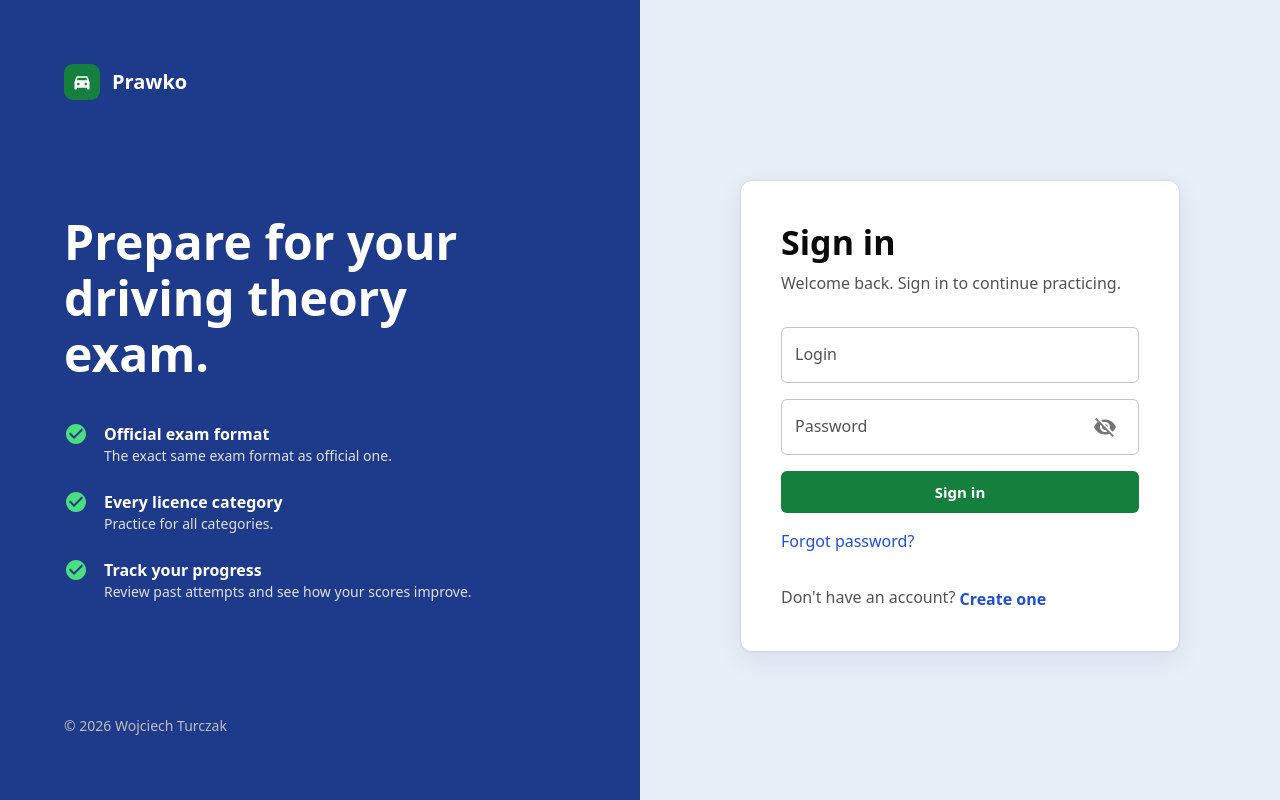
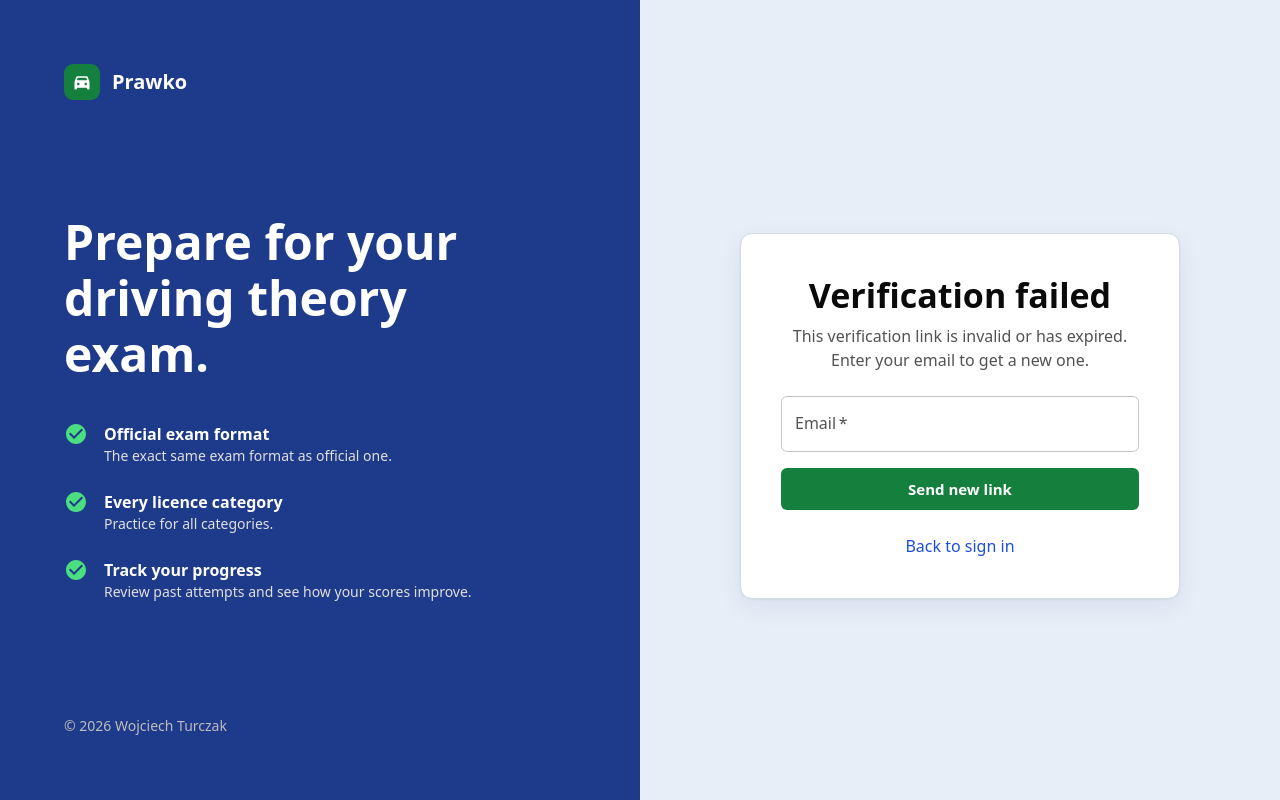
Before and after one commit to Laska254/prawko-web, a React (Vite) app: page /auth/verify in a window 1280 px wide. Before the commit this address led to /auth. Built offline with nearby package versions, Linux system fonts and the light colour scheme.

Commit message:
verify email and resend verify link

```diff
--- a/src/App.tsx
+++ b/src/App.tsx
@@ -5,6 +5,7 @@ import {ChangePassword} from "./component/ChangePassword.tsx";
 import {HomePage} from "./page/HomePage.tsx";
 import {RequireAuth} from "./component/RequireAuth.tsx";
 import {ExamPage} from "./page/ExamPage.tsx";
+import {VerifyEmailPage} from "./page/VerifyEmailPage.tsx";
 
 function App() {
 
@@ -16,6 +17,7 @@ function App() {
                     <Route path="/exam" element={<ExamPage/>}/>
                 </Route>
                 <Route path="/auth" element={<AuthPage/>}/>
+                <Route path="/auth/verify" element={<VerifyEmailPage/>}/>
                 <Route path="/change-password" element={<ChangePassword/>}/>
                 <Route path="*" element={<Navigate to="/auth" replace/>}/>
             </Routes>
--- /dev/null
+++ b/src/component/ResendVerificationForm.tsx
@@ -0,0 +1,45 @@
+import {useRef, useState} from "react";
+import {Alert, type AlertColor, Button, Stack, TextField} from "@mui/material";
+import {resendVerification} from "../requests.tsx";
+
+type ResendStatus = "idle" | "sending" | "sent" | "error";
+
+const STATUS_ALERTS: Partial<Record<ResendStatus, {severity: AlertColor; message: string}>> = {
+    sent: {severity: "success", message: "If an unverified account uses this email, a new link is on its way."},
+    error: {severity: "error", message: "Couldn't send a new link. Please try again later."},
+};
+
+export function ResendVerificationForm() {
+    const emailRef = useRef<HTMLInputElement>(null);
+    const [status, setStatus] = useState<ResendStatus>("idle");
+
+    function onSubmit(e: React.FormEvent): void {
+        e.preventDefault();
+        setStatus("sending");
+        resendVerification({email: emailRef.current?.value ?? ''})
+            .then(() => setStatus("sent"))
+            .catch(() => setStatus("error"));
+    }
+
+    const alert = STATUS_ALERTS[status];
+
+    return (
+        <form onSubmit={onSubmit} style={{width: "100%"}}>
+            <Stack spacing={2}>
+                {alert && <Alert severity={alert.severity}>{alert.message}</Alert>}
+                <TextField
+                    label="Email"
+                    type="email"
+                    inputRef={emailRef}
+                    placeholder="Email"
+                    required
+                    fullWidth
+                />
+                <Button variant="contained" color="secondary" type="submit" fullWidth size="large"
+                        disabled={status === "sending"}>
+                    Send new link
+                </Button>
+            </Stack>
+        </form>
+    );
+}
--- /dev/null
+++ b/src/interface/dto/ResendVerificationDto.tsx
@@ -0,0 +1,3 @@
+export interface ResendVerificationDto {
+    readonly email: string;
+}
--- /dev/null
+++ b/src/interface/dto/VerifyEmailDto.tsx
@@ -0,0 +1,3 @@
+export interface VerifyEmailDto {
+    readonly token: string;
+}
--- /dev/null
+++ b/src/page/VerifyEmailPage.tsx
@@ -0,0 +1,58 @@
+import {useEffect, useRef, useState} from "react";
+import {Box, CircularProgress, Link, Stack, Typography} from "@mui/material";
+import {Link as RouterLink, useNavigate, useSearchParams} from "react-router";
+import {verifyEmail} from "../requests.tsx";
+import {AuthPagePanel} from "../component/AuthPagePanel.tsx";
+import {ResendVerificationForm} from "../component/ResendVerificationForm.tsx";
+import {Logo} from "../component/Logo.tsx";
+
+export function VerifyEmailPage() {
+    const [searchParams] = useSearchParams();
+    const token = searchParams.get("token");
+    const [isFailed, setIsFailed] = useState(!token);
+    const isSentRef = useRef(false);
+    const navigate = useNavigate();
+
+    useEffect(() => {
+        if (!token || isSentRef.current) return;
+        isSentRef.current = true;
+        verifyEmail({token})
+            .then(() => navigate("/auth", {replace: true}))
+            .catch(() => setIsFailed(true));
+    }, [token, navigate]);
+
+    return (
+        <Box display="grid" gridTemplateColumns={{xs: "1fr", md: "1fr 1fr"}} minHeight="100vh">
+            <AuthPagePanel/>
+            <Stack alignItems="center" justifyContent="center" spacing={4} px={2} py={6}>
+                <Box display={{md: "none"}}>
+                    <Logo/>
+                </Box>
+                <Stack spacing={3} alignItems="center" textAlign="center" width="100%" maxWidth={440}
+                       p={{xs: 3, sm: 5}} border={1} borderColor="divider" borderRadius={2}
+                       bgcolor="background.paper" boxShadow={1}>
+                    {isFailed ? (
+                        <>
+                            <Stack spacing={1}>
+                                <Typography variant="h4" fontWeight={700}>Verification failed</Typography>
+                                <Typography color="text.secondary">
+                                    This verification link is invalid or has expired. Enter your email to get a
+                                    new one.
+                                </Typography>
+                            </Stack>
+                            <ResendVerificationForm/>
+                            <Link component={RouterLink} to="/auth" underline="hover">
+                                Back to sign in
+                            </Link>
+                        </>
+                    ) : (
+                        <>
+                            <CircularProgress color="secondary"/>
+                            <Typography color="text.secondary">Verifying your email…</Typography>
+                        </>
+                    )}
+                </Stack>
+            </Stack>
+        </Box>
+    );
+}
--- a/src/requests.tsx
+++ b/src/requests.tsx
@@ -2,6 +2,8 @@ import axios from "axios";
 import type {LoginDto} from "./interface/dto/LoginDto.tsx";
 import type {ChangePasswordDto} from "./interface/dto/ChangePasswordDto.tsx";
 import type {RegisterDto} from "./interface/dto/RegisterDto.tsx";
+import type {VerifyEmailDto} from "./interface/dto/VerifyEmailDto.tsx";
+import type {ResendVerificationDto} from "./interface/dto/ResendVerificationDto.tsx";
 import {clearCredentials, getCredentials, saveCredentials} from "./auth.tsx";
 
 const api = axios.create({
@@ -28,6 +30,14 @@ export async function register(registerDto: RegisterDto) {
     return await api.post("/users", registerDto);
 }
 
+export async function verifyEmail(verifyEmailDto: VerifyEmailDto) {
+    return await api.post("/auth/verify", verifyEmailDto);
+}
+
+export async function resendVerification(resendVerificationDto: ResendVerificationDto) {
+    return await api.post("/auth/verify/resend", resendVerificationDto);
+}
+
 export async function changePassword(changePasswordDto: ChangePasswordDto) {
     return await api.post("/auth/forgottenPassword", changePasswordDto)
 }
```
